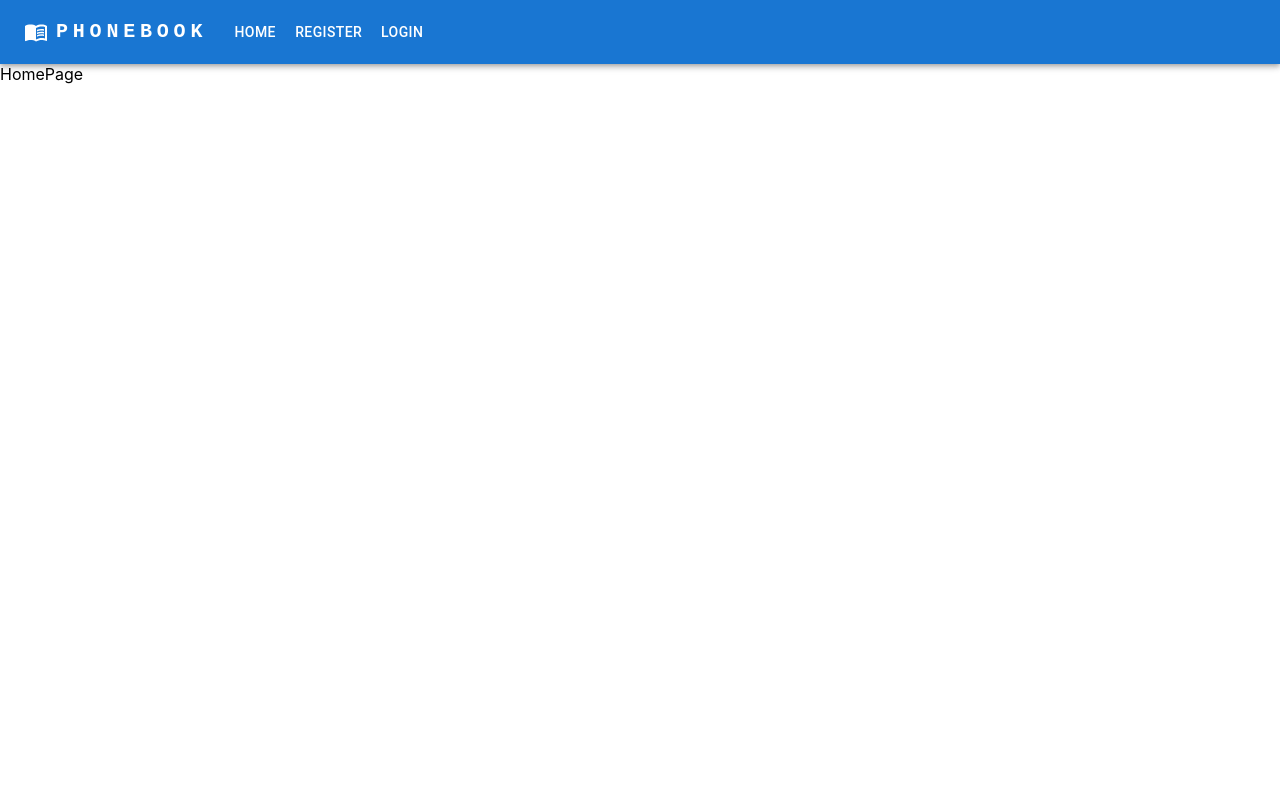
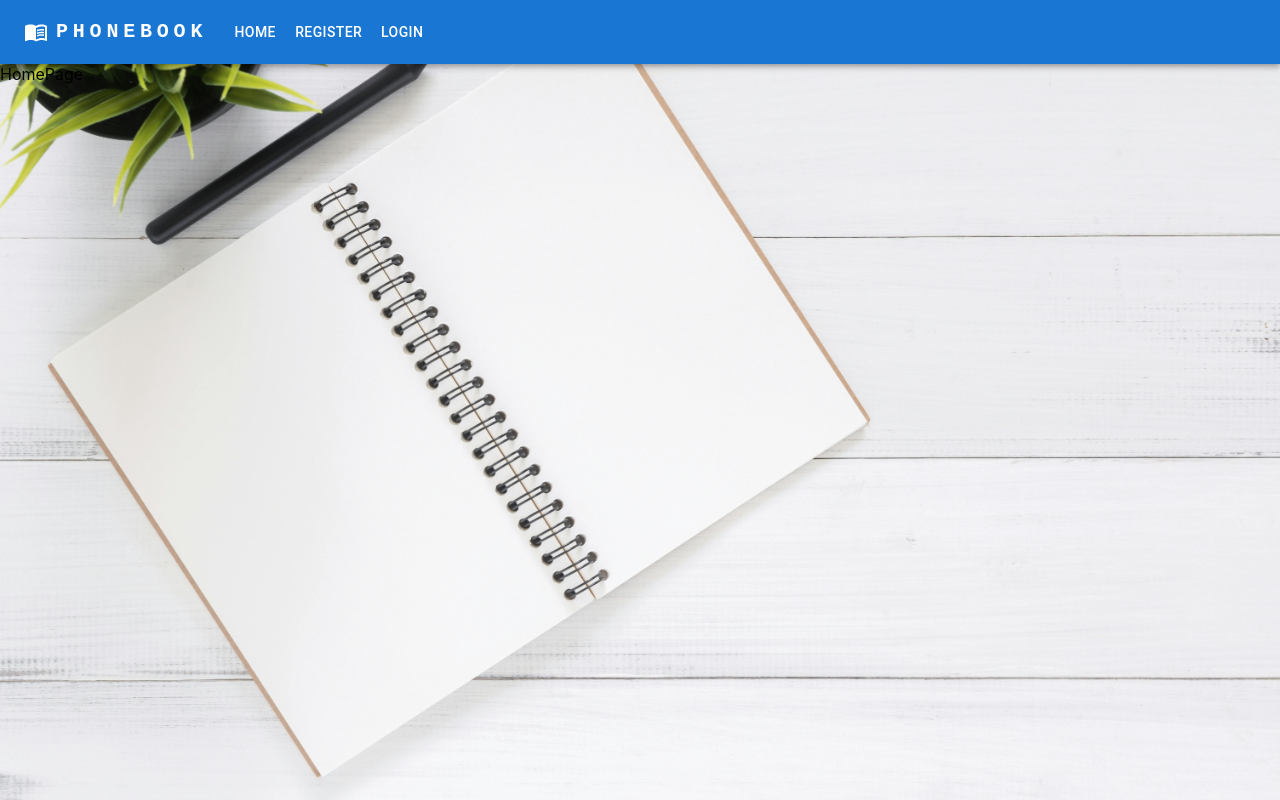
Before and after one commit to OlexTS/react-project, a React (Vite) app: page / in a window 1280 px wide. Built offline with nearby package versions, Linux system fonts and the light colour scheme.

Commit message:
add background

```diff
--- a/src/components/App.jsx
+++ b/src/components/App.jsx
@@ -11,6 +11,7 @@ import useAuth from "../hooks/useAuth";
 import PrivateRoute from "./PrivateRoute";
 import RestrictedRoute from "./RestrictedRoute";
 import { Toaster } from "react-hot-toast";
+import { Box } from "@mui/material";
 
 function App() {
   const dispatch = useDispatch();
@@ -20,7 +21,13 @@ function App() {
     dispatch(refreshUser());
   }, [dispatch]);
   return (
-    <>
+    <Box sx={{
+      minHeight: '100vh',
+      backgroundImage: "url('/images/pexels-tirachard-kumtanom-112571-733857.jpg')",
+      backgroundSize: 'cover',
+      backgroundPosition: 'center',
+
+    }}>
     <Toaster/>
       {!isRefreshing && (
         <Routes>
@@ -56,7 +63,7 @@ function App() {
           </Route>
         </Routes>
       )}
-    </>
+    </Box>
   );
 }
 
```
Also changed, not shown: public/images/pexels-tirachard-kumtanom-112571-733857.jpg (added).
